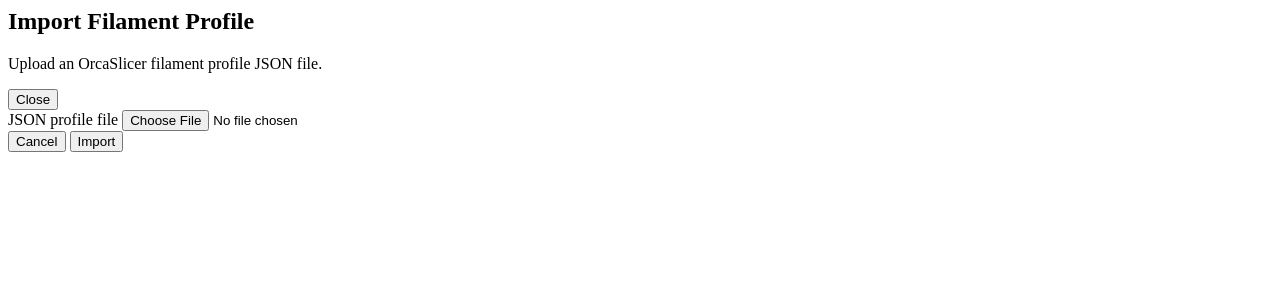
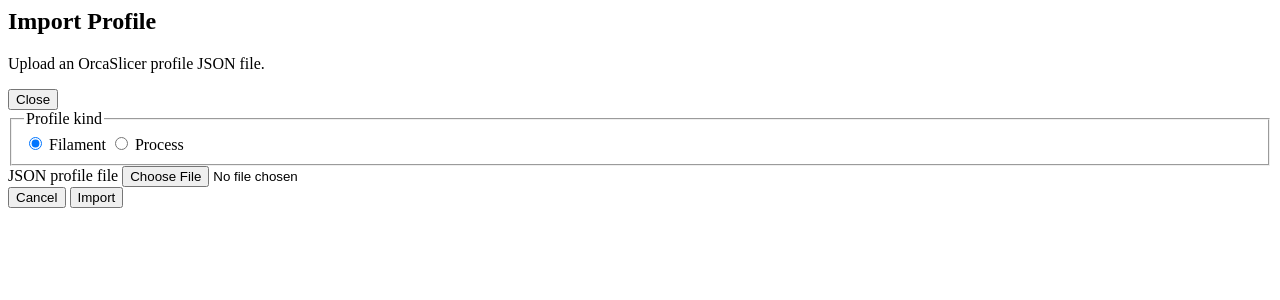
Before and after one commit to leolobato/bambu-spool-helper, a FastAPI app: template app/templates/partials/import_profile.html in a window 1280 px wide. Shown: the top 300 px of the page. Run offline with FastAPI, Linux system fonts and the light colour scheme; the template is opened without the code that fills it, so the values that code supplies are empty.

Commit message:
Add kind toggle and process rendering to import modal
- Success heading is now kind-aware ("Import Process Profile" vs "Import Filament Profile").
- Process success detail list shows `setting_id`, `layer_height`, and `vendor`; filament success shows `filament_type` and `filament_id`.
- Pending filament-type picker gains a hidden `kind=filament` input for stable round-trips.
- Initial upload form gains a radio fieldset to toggle between filament and process kinds.

Co-Authored-By: Claude Sonnet 4.6 <noreply@anthropic.com>

```diff
--- a/app/templates/partials/import_profile.html
+++ b/app/templates/partials/import_profile.html
@@ -7,7 +7,9 @@
     onclick="event.stopPropagation()"
   >
     {% if success_message %}
-      <h2 class="text-lg font-semibold">Import Filament Profile</h2>
+      <h2 class="text-lg font-semibold">
+        {% if kind == "process" %}Import Process Profile{% else %}Import Filament Profile{% endif %}
+      </h2>
       <div class="mt-3 rounded-md border border-emerald-700/60 bg-emerald-900/30 p-3 text-sm text-emerald-100">
         {{ success_message }}
       </div>
@@ -22,6 +24,18 @@
               <dt class="w-28 text-slate-400">Setting ID</dt>
               <dd class="font-mono">{{ import_result.get("setting_id", "-") }}</dd>
             </div>
+            {% if import_result.get("layer_height") %}
+              <div class="flex gap-2">
+                <dt class="w-28 text-slate-400">Layer height</dt>
+                <dd>{{ import_result.get("layer_height") }}</dd>
+              </div>
+            {% endif %}
+            {% if import_result.get("vendor") %}
+              <div class="flex gap-2">
+                <dt class="w-28 text-slate-400">Vendor</dt>
+                <dd>{{ import_result.get("vendor") }}</dd>
+              </div>
+            {% endif %}
           {% else %}
             <div class="flex gap-2">
               <dt class="w-28 text-slate-400">Type</dt>
@@ -77,6 +91,7 @@
         hx-swap="innerHTML"
       >
         <input type="hidden" name="machine" value="{{ machine_id }}" />
+        <input type="hidden" name="kind" value="filament" />
         <input type="hidden" name="payload_json" value="{{ pending_import_payload }}" />
         <div>
           <label for="resolved-filament-type" class="mb-1 block text-xs text-slate-300">Filament type</label>
@@ -111,8 +126,8 @@
     {% else %}
       <div class="flex items-start justify-between gap-3">
         <div>
-          <h2 class="text-lg font-semibold">Import Filament Profile</h2>
-          <p class="mt-1 text-xs text-slate-400">Upload an OrcaSlicer filament profile JSON file.</p>
+          <h2 class="text-lg font-semibold">Import Profile</h2>
+          <p class="mt-1 text-xs text-slate-400">Upload an OrcaSlicer profile JSON file.</p>
         </div>
         <button
           type="button"
@@ -137,6 +152,31 @@
         hx-encoding="multipart/form-data"
       >
         <input type="hidden" name="machine" value="{{ machine_id }}" />
+        <fieldset>
+          <legend class="mb-1 block text-xs text-slate-300">Profile kind</legend>
+          <div class="flex gap-4 text-sm text-slate-200">
+            <label class="flex items-center gap-2">
+              <input
+                type="radio"
+                name="kind"
+                value="filament"
+                {% if kind != "process" %}checked{% endif %}
+                class="accent-cyan-500"
+              />
+              Filament
+            </label>
+            <label class="flex items-center gap-2">
+              <input
+                type="radio"
+                name="kind"
+                value="process"
+                {% if kind == "process" %}checked{% endif %}
+                class="accent-cyan-500"
+              />
+              Process
+            </label>
+          </div>
+        </fieldset>
         <div>
           <label for="profile-file" class="mb-1 block text-xs text-slate-300">JSON profile file</label>
           <input
```
